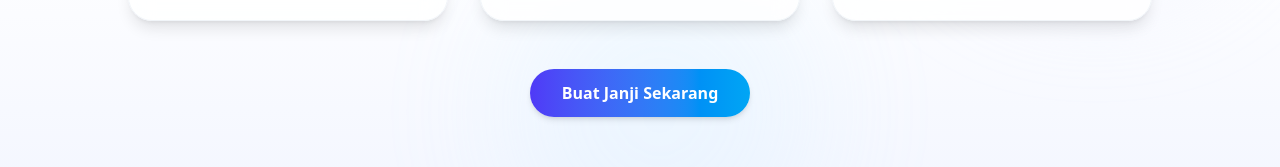
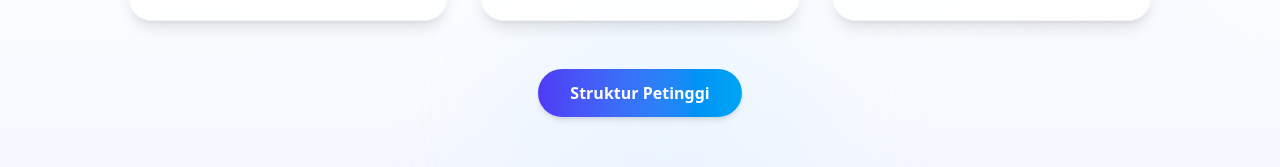
Before and after one commit to afrzzz/CardPasienFiveM, a React (Vite) app: page / in a window 1280 px wide. Shown: the part 558-725 px from the top of the page. Built offline with nearby package versions, Linux system fonts and the light colour scheme.

Commit message:
update v2

```diff
--- a/src/components/Landing.jsx
+++ b/src/components/Landing.jsx
@@ -137,7 +137,7 @@ export default function Beranda() {
           aria-label="Buat janji konsultasi sekarang"
           className="px-8 py-3 bg-gradient-to-r from-indigo-600 to-sky-500 text-white font-semibold rounded-full shadow-md hover:shadow-lg hover:scale-105 focus:ring-2 focus:ring-indigo-400 focus:outline-none transition-all duration-300"
         >
-          Buat Janji Sekarang
+          Struktur Petinggi
         </button>
       </motion.div>
 
```
